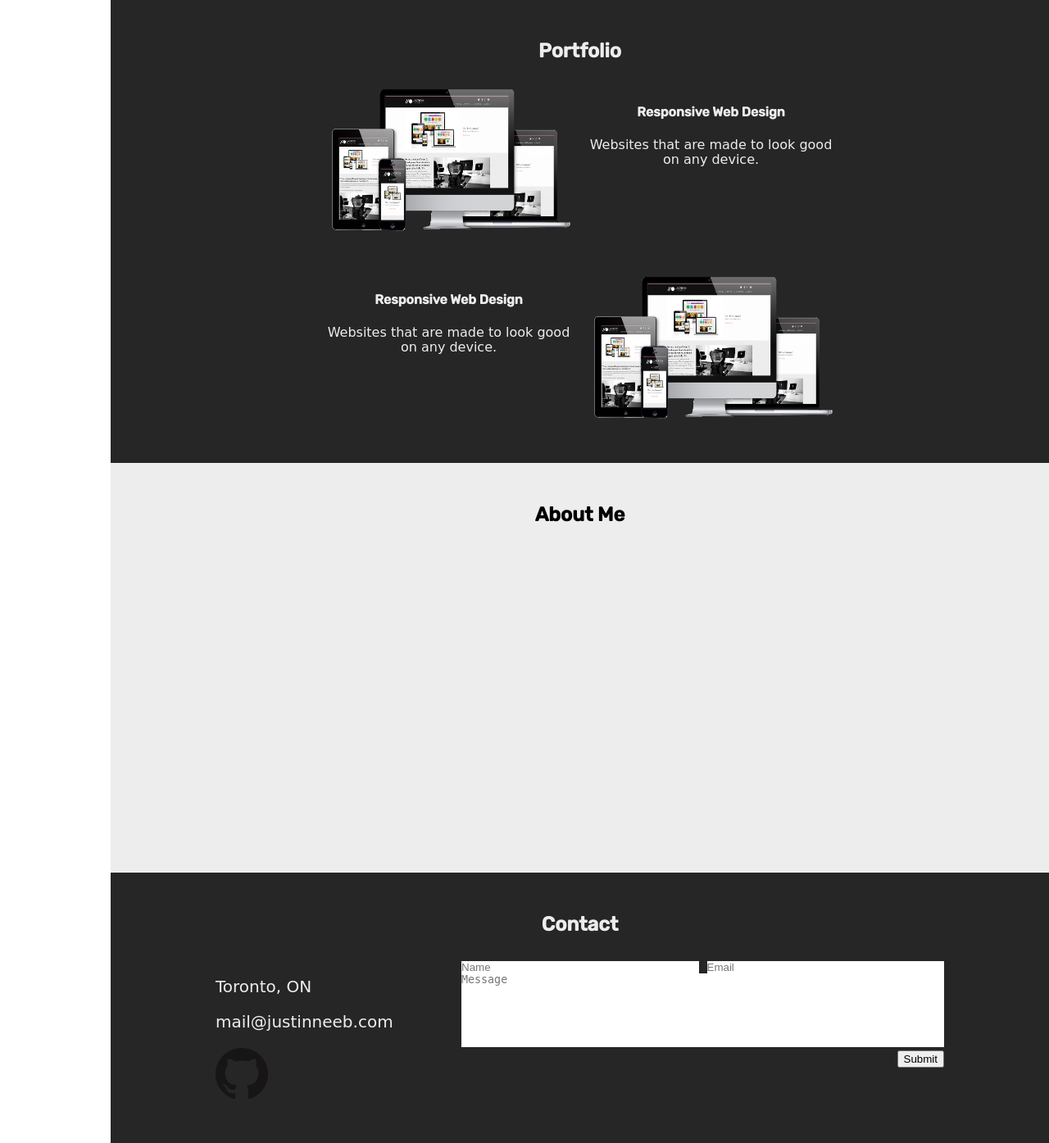
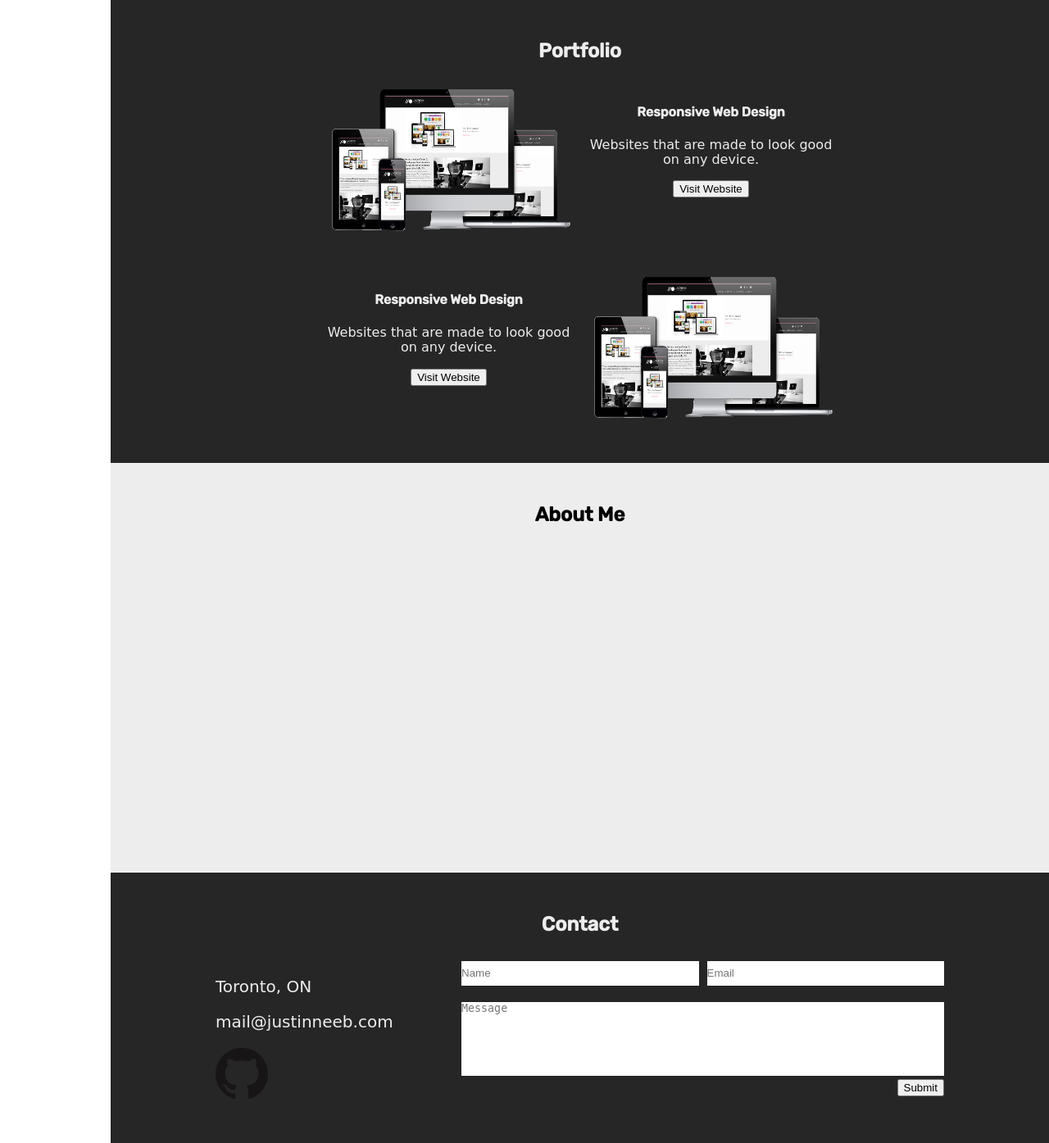
Before and after one commit to jneeb/portfolio, a PHP site: page / in a window 1280 px wide. Shown: the part 601-1996 px from the top of the page at 82% size. Run offline with PHP 8.4, Linux system fonts and the light colour scheme; some libraries are stand-ins or nearby versions; some web fonts are replaced.

Commit message:
added buttons to portfolio section and margin to contact form

```diff
--- a/css/main.css
+++ b/css/main.css
@@ -467,11 +467,14 @@
     font-family: "Farsan", cursive;
     font-size: 20px;
     width: 300px; }
-  .contact .contactFlex .contactForm .row-1 input {
-    padding: 0;
-    margin: 0;
-    border: 0;
-    width: 100%; }
+  .contact .contactFlex .contactForm .row-1 {
+    margin: 0 0 20px 0; }
+    .contact .contactFlex .contactForm .row-1 input {
+      height: 30px;
+      padding: 0;
+      margin: 0;
+      border: 0;
+      width: 100%; }
   .contact .contactFlex .contactForm .row-2 textarea {
     padding: 0;
     margin: 0;
--- a/index.html
+++ b/index.html
@@ -56,6 +56,7 @@
 							<p>
 								Websites that are made to look good on any device.
 							</p>
+							<button href="#">Visit Website</button>
 						</div>
 					</div>
 					<div class="workFlexReverse">
@@ -67,6 +68,7 @@
 							<p>
 								Websites that are made to look good on any device.
 							</p>
+							<button href="#">Visit Website</button>
 						</div>
 					</div>
 				</section>
--- a/scss/_contact.sass
+++ b/scss/_contact.sass
@@ -21,11 +21,15 @@
 
 		.contactForm
 
-			.row-1 input
-				padding: 0
-				margin: 0
-				border: 0
-				width: 100%
+			.row-1
+				margin: 0 0 20px 0
+
+				input
+					height: 30px
+					padding: 0
+					margin: 0
+					border: 0
+					width: 100%
 
 			.row-2 textarea
 				padding: 0
```
